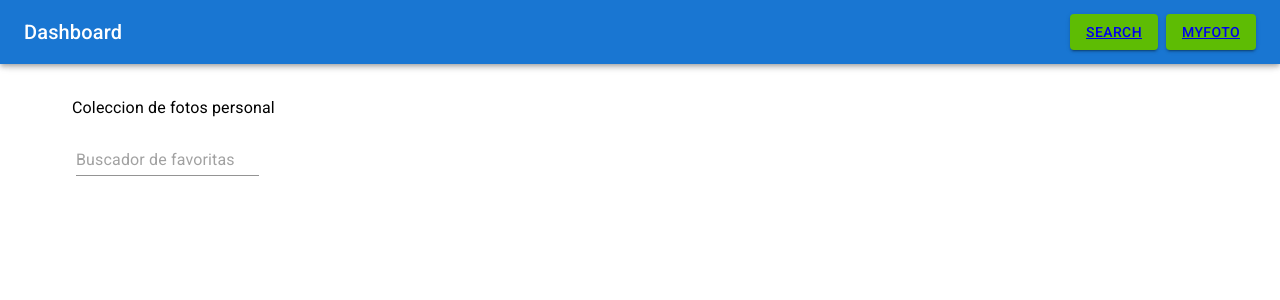
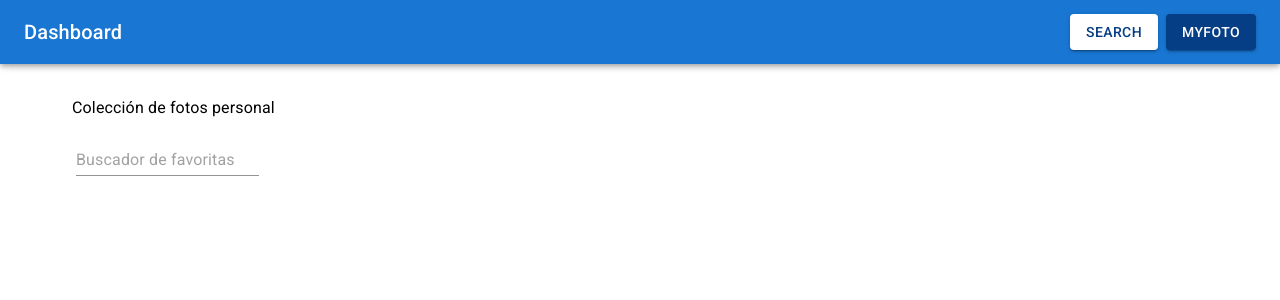
Before and after one commit to Carlo-Terrero/gestor-fotos-oxygen, a React (Create React App) app: page /myFoto in a window 1280 px wide. Shown: the top 300 px of the page. Built offline with nearby package versions, Linux system fonts and the light colour scheme.

Commit message:
Implementacion de varios cambios

```diff
--- a/src/component/App.js
+++ b/src/component/App.js
@@ -9,18 +9,12 @@ function App() {
     return (
         <div className="App">
             <Router>
-         <div>
-
                 <Navegador />
 
                 <Routes>
                     <Route exact path="/" element={<Search/>} />
                     <Route path="/myFoto" element={<MyFotos/>} />
-
                 </Routes>
-
-         </div>
-
             </Router>
         </div>
     );
--- a/src/component/navegacion/navegador.js
+++ b/src/component/navegacion/navegador.js
@@ -1,5 +1,5 @@
-import React from "react";
-import { NavLink } from "react-router-dom";
+import React, {useState} from "react";
+import { useNavigate } from "react-router-dom";
 
 import AppBar from '@mui/material/AppBar';
 import Box from '@mui/material/Box';
@@ -9,7 +9,6 @@ import Button from '@mui/material/Button';
 import Stack from '@mui/material/Stack';
 import { createTheme } from '@mui/material/styles';
 import {ThemeProvider } from '@mui/material/styles';
-import { purple } from '@mui/material/colors';
 
 const theme = createTheme({
     status: {
@@ -20,22 +19,26 @@ const theme = createTheme({
             main: '#0971f1',
             darker: '#053e85',
         },
-    neutral: {
-      main: '#64748B',
-      contrastText: '#fff',
+        oscuro: {
+            main: '#053e85',
         },
         blanco: {
-        main: purple[500]
-    },
-    limon: {
-        main: '#5EBC04',
+            main: `#ffffff`,
             contrastText: '#fff',
-
         },
     },
 });
 
 export const Navegador = () => {
+
+    const [botonSelect, setBotonSetselect] = useState(0);
+    const navigation = useNavigate();
+
+    const handleNavegation = (btnSelect, linkNavegation) => {
+
+        setBotonSetselect(btnSelect);
+        navigation(linkNavegation);
+    }
 
     return(
         <Box sx={{ flexGrow: 1 }}>
@@ -48,16 +51,28 @@ export const Navegador = () => {
 
                     <ThemeProvider theme={theme}>
                         <Stack spacing={1} direction="row">
-                            <Button  to="/" variant="contained" color="limon">
-                                <NavLink to="/">
+                            <Button  to="/" variant="contained" sx={{
+                                backgroundColor: botonSelect === 0 ? "blanco.main" : "oscuro.main",
+                                color: botonSelect === 0 ? "oscuro.main" : "blanco.main",
+                                '&:hover': {
+                                    color: botonSelect === 0 ? "blanco.main" : "oscuro.main",
+                                }
+                            }}
+                                onClick={() => handleNavegation(0, "/")}
+                            >
                                 Search
-                                </NavLink>
                             </Button>
 
-                            <Button to="/myFoto" variant="contained" color="limon">
-                                <NavLink to="/myFoto">
+                            <Button to="/myFoto" variant="contained" sx={{
+                                backgroundColor: botonSelect === 1 ? "blanco.main" : "oscuro.main",
+                                color: botonSelect === 1 ? "oscuro.main" : "blanco.main",
+                                '&:hover': {
+                                    color: botonSelect === 0 ? "blanco.main" : "oscuro.main",
+                                }
+                            }}
+                                onClick={() => handleNavegation(1, "/myFoto")}
+                            >
                                 myFoto
-                                </NavLink>
                             </Button>
                         </Stack>
                     </ThemeProvider>
--- a/src/component/pages/myFotos.js
+++ b/src/component/pages/myFotos.js
@@ -11,7 +11,7 @@ export const MyFotos = () => {
                     my: 3,
                     marginLeft:3
             }}>
-                Coleccion de fotos personal
+                Colección de fotos personal
             </Typography>
 
             <FotosFavo/>
--- a/src/component/pages/search.js
+++ b/src/component/pages/search.js
@@ -8,6 +8,7 @@ import {FotosSearch} from '../gestorFoto/fotosSearch';
 import Box from '@mui/material/Box';
 import Input from '@mui/material/Input';
 import Pagination from '@mui/material/Pagination';
+
 
 export const Search = () =>{
 
@@ -62,7 +63,7 @@ export const Search = () =>{
             <Box sx={{marginLeft: 5,}}>
 
                 <Input onChange={buscador} placeholder='Buscador'
-                    sx={{marginTop:12,  }}
+                    sx={{marginTop:12  }}
 
                 />
 
```
Also changed, not shown: src/fotosSlice/countSlice.js (added, +31 -0 lines), src/component/gestorFoto/fotosSearch.js (indentation only), src/index.js (indentation only). Lines whose indentation alone changed are shown as unchanged.
